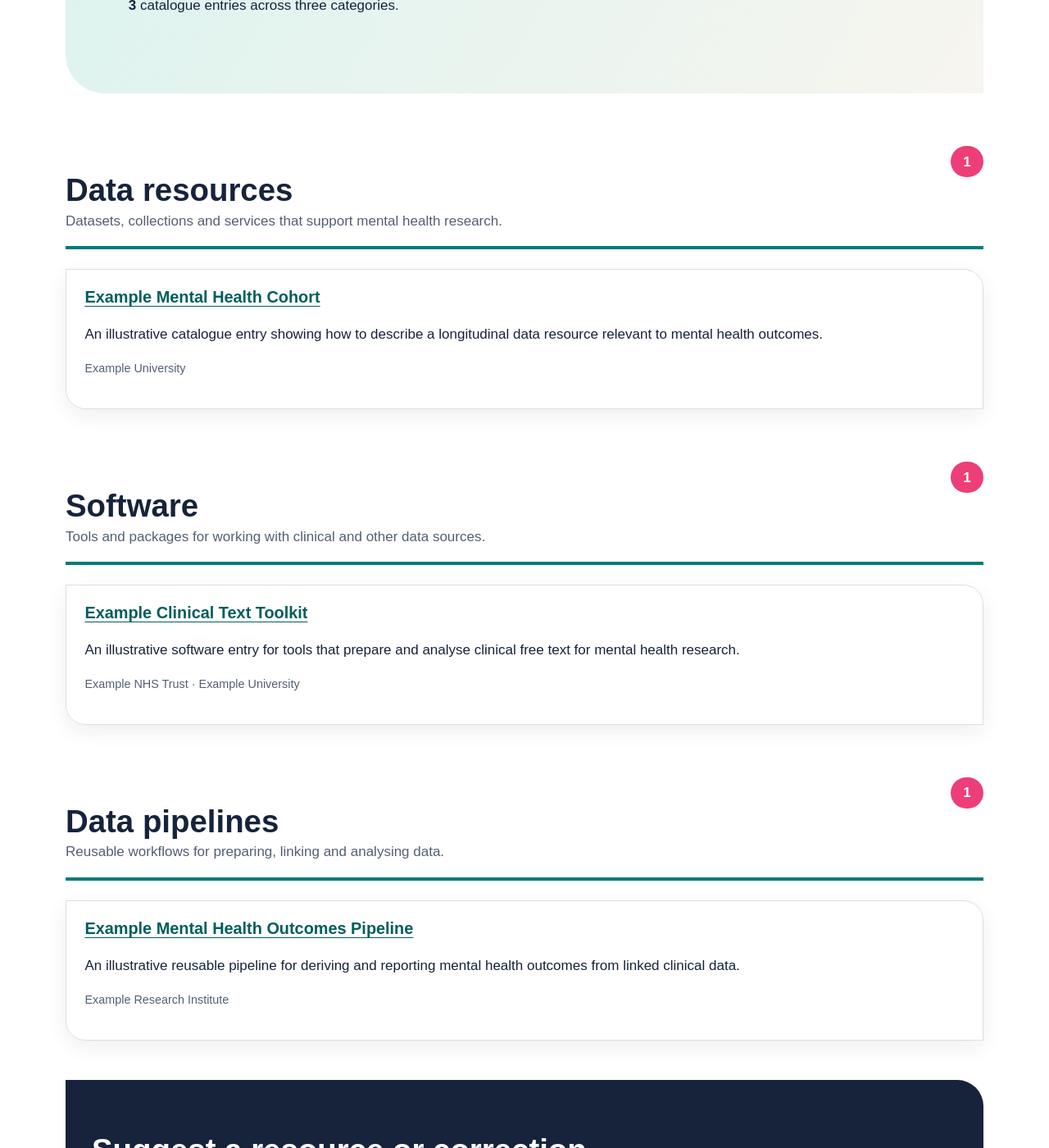
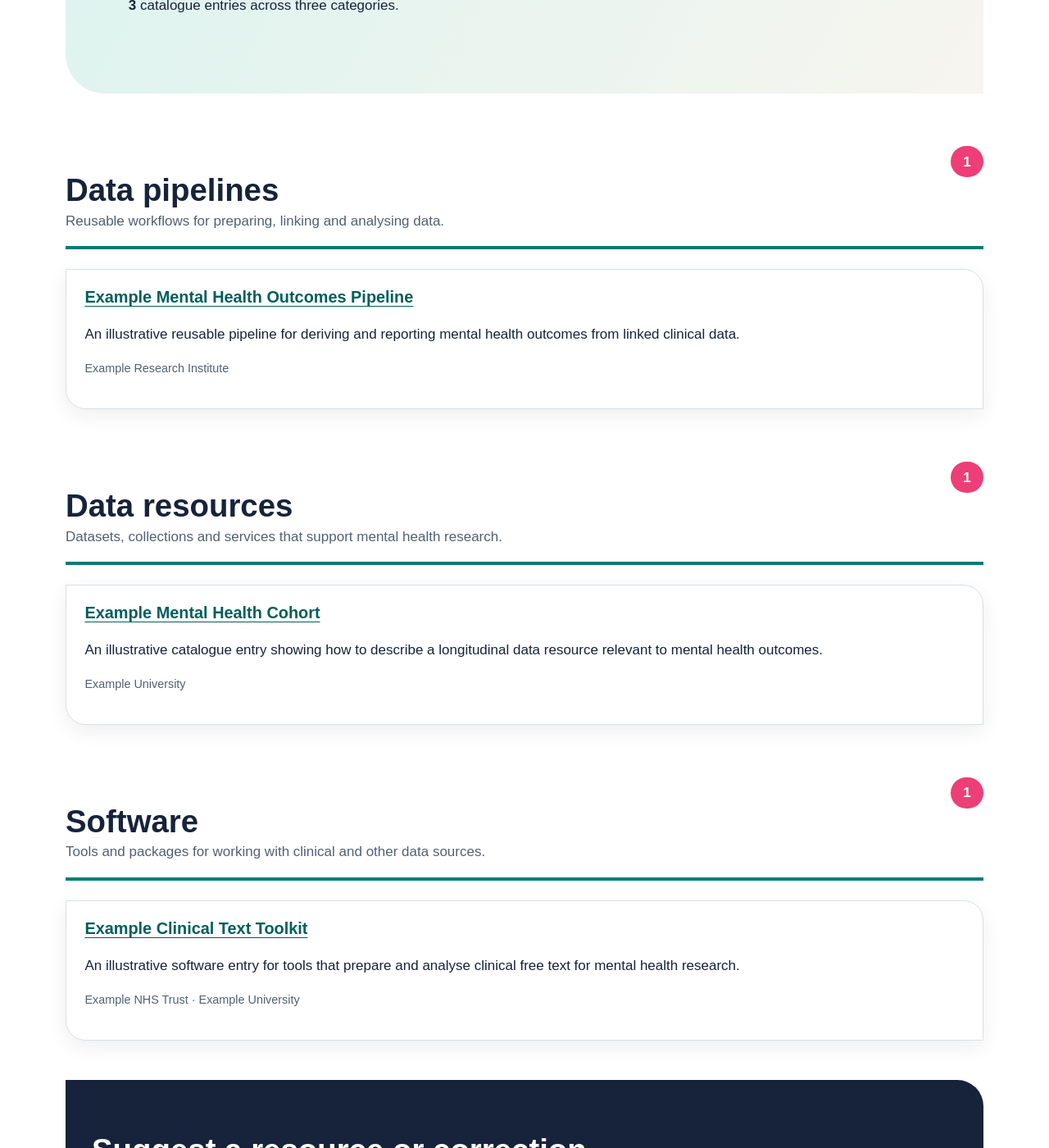
Before and after one commit to roblinksdata/DATAMIND-catalogue, a Jekyll site: the page built from index.md, in a window 1280 px wide and 1400 px high, scrolled down 572 px. Shown: the whole window at 82% size. Built offline with Jekyll 4.4.1, drawn with Linux system fonts in a browser that asks for light colours; part of the change alters nothing that is shown.

Commit message:
Changing ordering on main catalogue page.

```diff
--- a/_config.yml
+++ b/_config.yml
@@ -21,6 +21,12 @@ collections:
 defaults:
   - scope:
       path: ""
+      type: data_pipelines
+    values:
+      layout: catalogue-entry
+      category: Data pipelines
+  - scope:
+      path: ""
       type: data_resources
     values:
       layout: catalogue-entry
@@ -31,12 +37,6 @@ defaults:
     values:
       layout: catalogue-entry
       category: Software
-  - scope:
-      path: ""
-      type: data_pipelines
-    values:
-      layout: catalogue-entry
-      category: Data pipelines
 exclude:
   - README.md
   - CONTRIBUTING.md
--- a/index.md
+++ b/index.md
@@ -12,9 +12,9 @@ title: Catalogue
   <p><strong>{{ total }}</strong> catalogue entries across three categories.</p>
 </div>
 
+{% include catalogue-section.html title="Data pipelines" description="Reusable workflows for preparing, linking and analysing data." entries=site.data_pipelines %}
 {% include catalogue-section.html title="Data resources" description="Datasets, collections and services that support mental health research." entries=site.data_resources %}
 {% include catalogue-section.html title="Software" description="Tools and packages for working with clinical and other data sources." entries=site.software %}
-{% include catalogue-section.html title="Data pipelines" description="Reusable workflows for preparing, linking and analysing data." entries=site.data_pipelines %}
 
 <section class="contribute">
   <h2>Suggest a resource or correction</h2>
```
